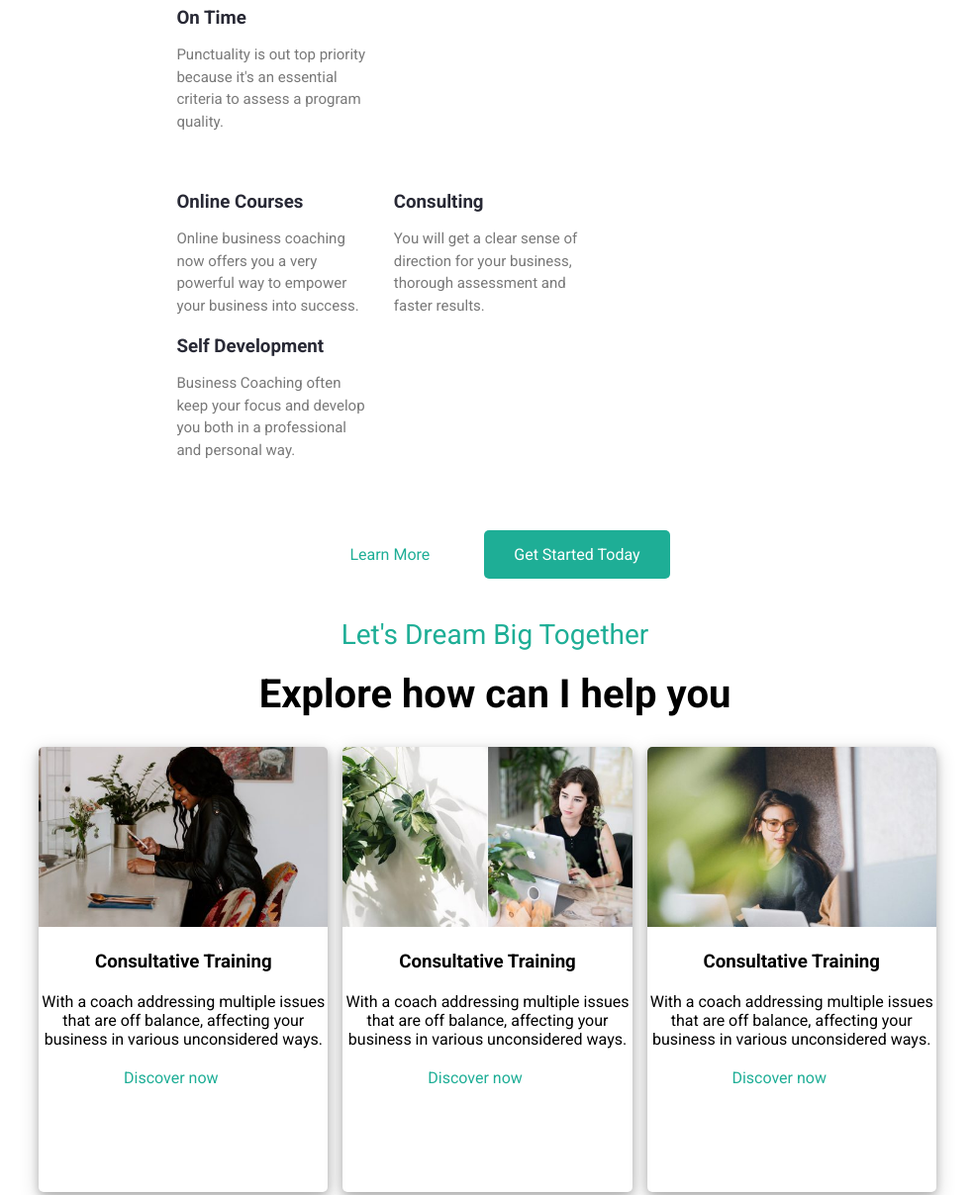
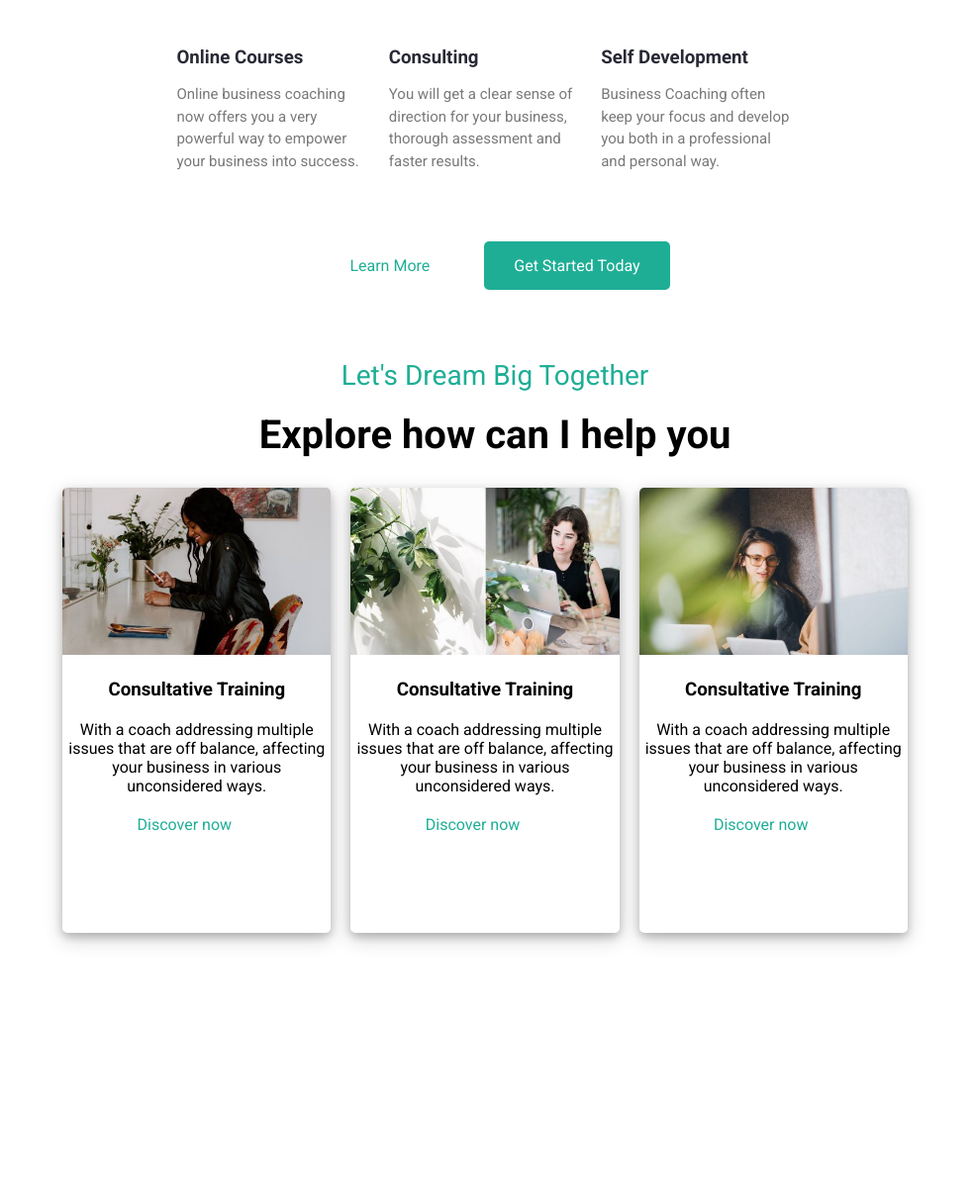
Before and after one commit to giuseppe-lana27/proj-html-vuejs, a website: page index.html in a window 1280 px wide. Shown: the part 1450-2658 px from the top of the page at 99% size, without its empty margins (140-1124 px from the left). After the commit the page ends 2453 px from the top, so only its background shows below. Drawn offline with nearby package versions, Linux system fonts and the light colour scheme.

Commit message:
fix calcolo width prima sezione main

```diff
--- a/src/Partials/_main.scss
+++ b/src/Partials/_main.scss
@@ -16,7 +16,7 @@
         width: 60%;
         margin: 40px auto;
         .task{
-            width: calc((100% / 3) - 15px);
+            width: calc((100% / 3) - 20px);
             margin-right: 20px;
             h3{
                 color: $takstitle_color;
@@ -35,6 +35,7 @@
     }
 }
 .explore-section{
+    padding: 30px;
     .carousel-title{
         text-align: center;
         font-size: 40px;
@@ -49,7 +50,7 @@
             height: 450px;
             text-align: center;
             box-shadow: 0 4px 8px 0 rgba(0, 0, 0, 0.2), 0 6px 20px 0 rgba(0, 0, 0, 0.19);
-            margin-right: 15px;
+            margin-right: 20px;
             border-radius: 5px;
             overflow: hidden;
             img{
```
Also changed, not shown: dist/app.css.
